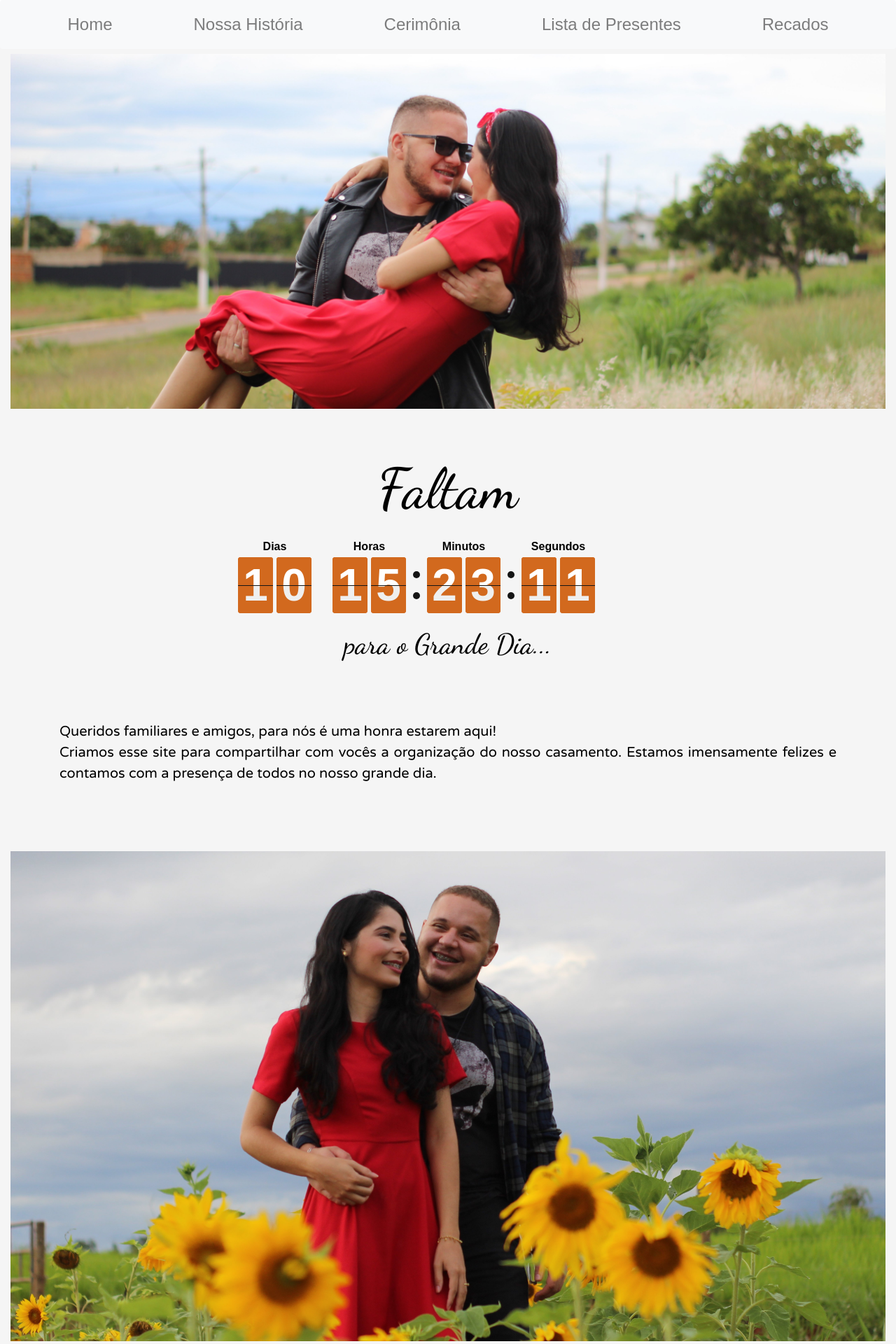
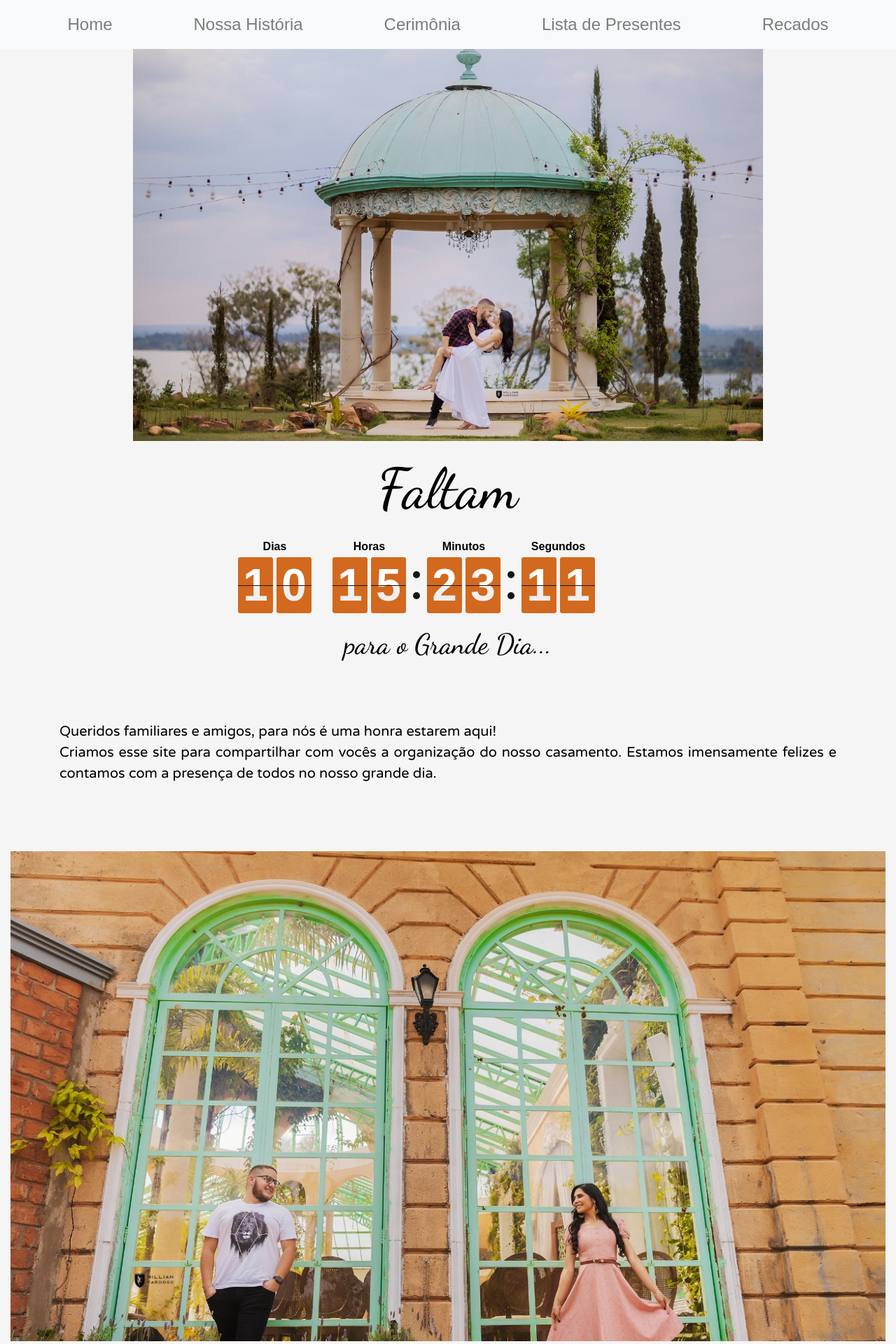
Before and after one commit to FernandoGontijo/CasamentoLeticia-Fernando, a PHP site: page / in a window 1280 px wide. Shown: the top 1920 px of the page at 70% size. Run offline with PHP 8.4, Linux system fonts and the light colour scheme; some libraries are stand-ins or nearby versions.

Commit message:
Troca foto aliança 5

```diff
--- a/css/styles.css
+++ b/css/styles.css
@@ -67,7 +67,7 @@
 
 .fundo {
 
-    background-image: url(../images/Home.JPG);
+    background-image: url(../images/Instagram.jpg);
     background-position: center top;
     background-repeat: no-repeat;
     background-size: cover;
@@ -75,7 +75,7 @@
 
 
 .header-site{
-    background-image: url(../images/Home.JPG);
+    background-image: url(../images/Instagram.jpg);
     background-position: center ;
     background-repeat: no-repeat;
     background-size: contain;
@@ -87,7 +87,7 @@
 
 
 .montagem{
-    background-image: url(../images/segunda.JPG);
+    background-image: url(../images/janela.jpg);
     background-position: center top;
     background-repeat: no-repeat;
     background-size: cover;
```
Also changed, not shown: images/Instagram.jpg (added), images/janela.jpg (added), images/reflexo.jpg (added), images/violao.jpg (added), 1 other file.
